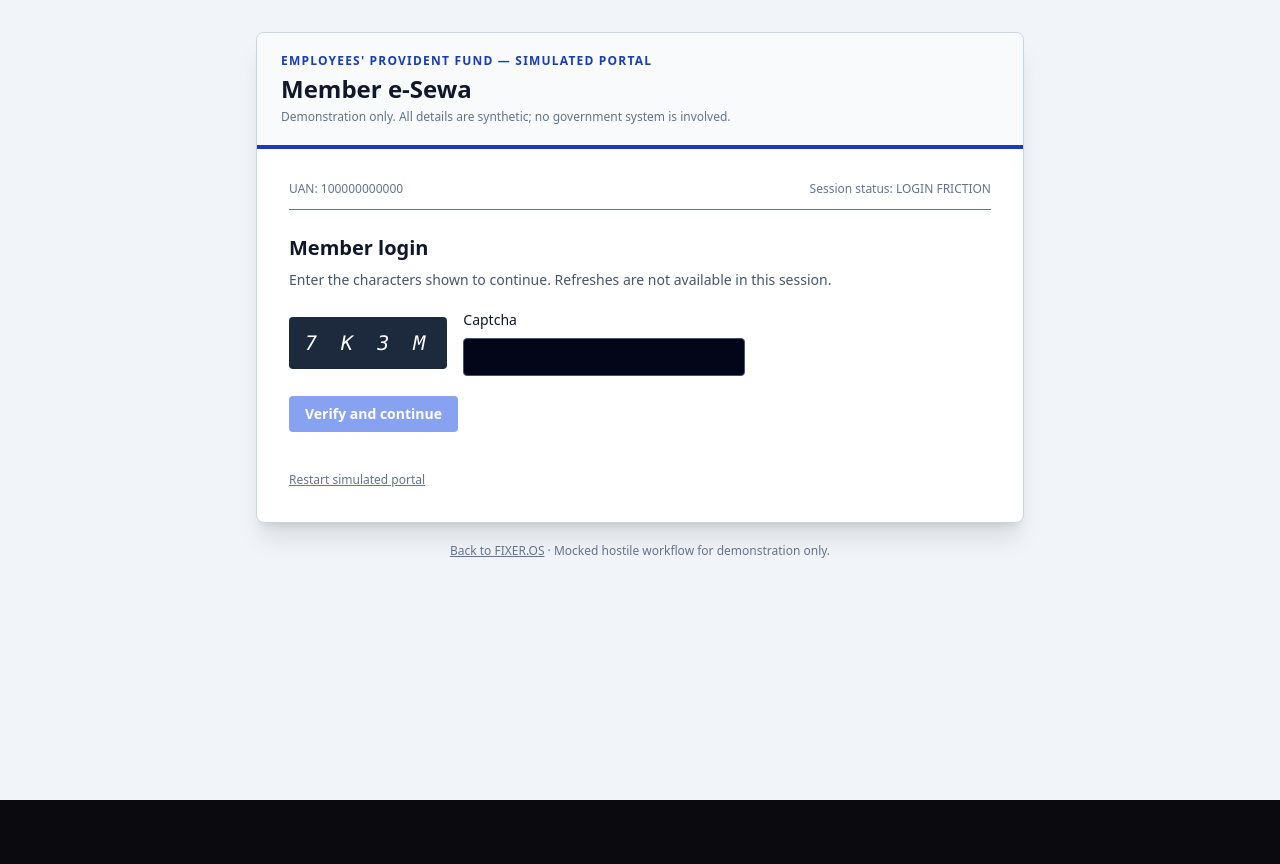
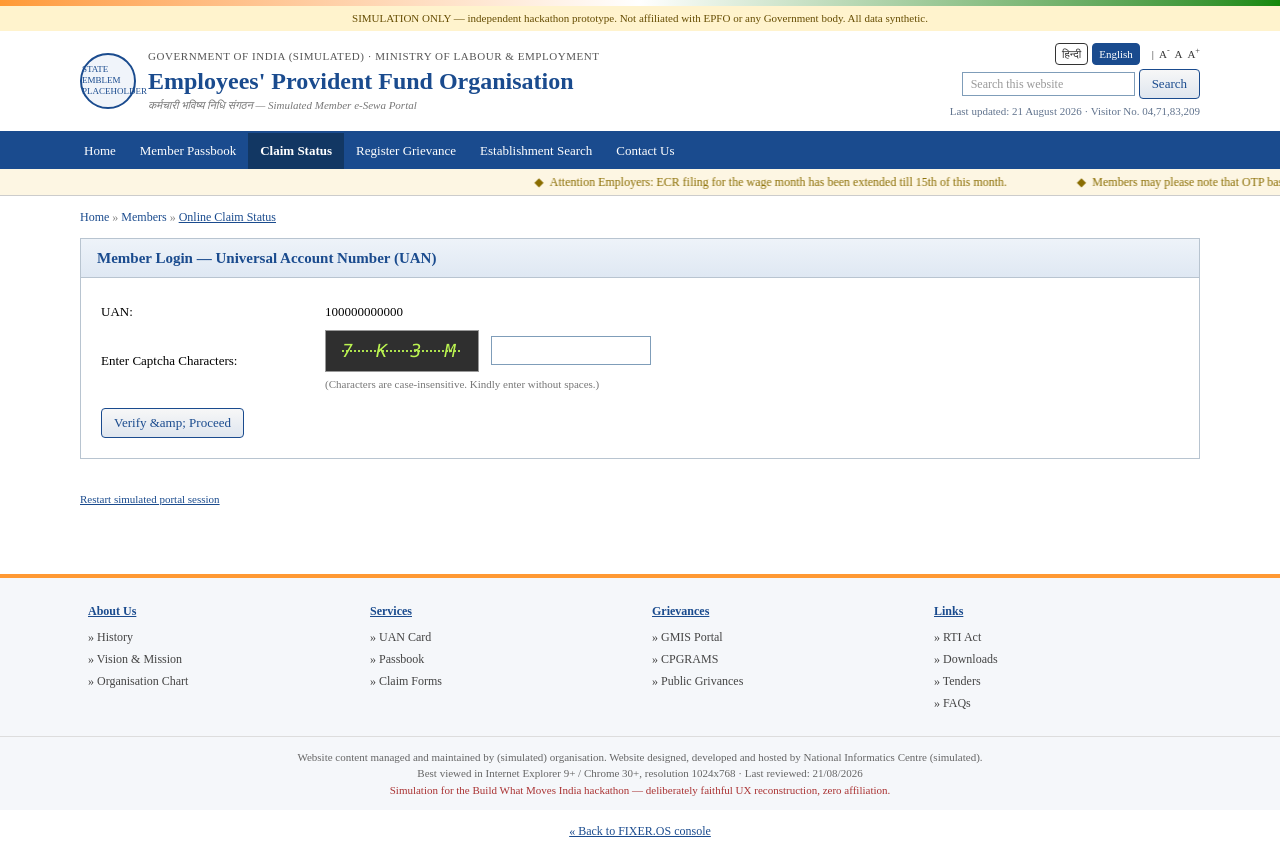
Before and after one commit to crazyhrzero8/fixer-os, a Next.js app: page /portal in a window 1280 px wide. Before the commit the page ends 800 px from the top, so only its background shows below. Built offline with nearby package versions, Linux system fonts and the light colour scheme.

Commit message:
feat: authentic GoI-style portal skin — tricolor strip, serif typography, marquee, breadcrumbs, sarkari footer; simulation labels preserved

```diff
--- a/app/portal/page.tsx
+++ b/app/portal/page.tsx
@@ -4,7 +4,12 @@ import Link from "next/link";
 import { useState } from "react";
 import { initialPortalSnapshot, portalCitizen, PORTAL_STATES, PROCESSING_DAYS, type PortalAction, type PortalSnapshot } from "@/lib/portalFsm";
 
-const inputClass = "mt-2 w-full rounded border border-slate-600 bg-slate-950 px-3 py-2 text-sm text-slate-200";
+const NAV = ["Home", "Member Passbook", "Claim Status", "Register Grievance", "Establishment Search", "Contact Us"];
+const MARQUEE_ITEMS = [
+  "Attention Employers: ECR filing for the wage month has been extended till 15th of this month.",
+  "Members may please note that OTP based authentication is mandatory for availing online services.",
+  "This site is best viewed in 1024x768 resolution in Internet Explorer 9.0 or above.",
+];
 
 export default function Portal() {
   const [snapshot, setSnapshot] = useState<PortalSnapshot>(initialPortalSnapshot);
@@ -24,45 +29,157 @@ export default function Portal() {
     finally { setBusy(false); }
   }
 
-  const Button = ({ action, children, disabled = false }: { action: PortalAction; children: React.ReactNode; disabled?: boolean }) => (
-    <button onClick={() => dispatch(action)} disabled={busy || disabled} className="rounded bg-blue-700 px-4 py-2 text-sm font-semibold text-white hover:bg-blue-600 disabled:cursor-not-allowed disabled:opacity-50">
-      {busy ? "Processing…" : children}
-    </button>
-  );
+  const btn = "cursor-pointer rounded-sm border border-[#1a4b8e] bg-gradient-to-b from-[#f7f7f7] to-[#dfe6ef] px-3 py-1 text-[13px] font-normal text-[#1a4b8e] hover:bg-[#e8eef7]";
+  const inputCls = "mt-1 w-full border border-[#7f9db9] bg-white px-2 py-1 text-[13px] text-black outline-none focus:border-[#1a4b8e]";
+  const th = "border border-[#b8c4d0] bg-[#dbe5f1] px-3 py-1.5 text-left text-[12px] font-bold uppercase tracking-wide";
 
-  return <main className="min-h-screen bg-slate-100 px-4 py-8 text-slate-900 sm:px-8">
-    <div className="mx-auto max-w-3xl overflow-hidden rounded-lg border border-slate-300 bg-white shadow-xl">
-      <header className="border-b-4 border-blue-800 bg-slate-50 px-6 py-5">
-        <p className="text-xs font-bold tracking-widest text-blue-800 uppercase">Employees&apos; Provident Fund — simulated portal</p>
-        <h1 className="mt-1 text-2xl font-bold">Member e-Sewa</h1>
-        <p className="mt-1 text-xs text-slate-500">Demonstration only. All details are synthetic; no government system is involved.</p>
-      </header>
-      <section className="p-6 sm:p-8">
-        <div className="mb-6 flex items-center justify-between border-b pb-3 text-xs text-slate-500"><span>UAN: {portalCitizen.uan}</span><span>Session status: {snapshot.state.replaceAll("_", " ")}</span></div>
-        {error && <p className="mb-4 rounded border border-red-300 bg-red-50 p-3 text-sm text-red-800">{error}</p>}
-        {snapshot.state === PORTAL_STATES.LOGIN_FRICTION && <section>
-          <h2 className="text-xl font-semibold">Member login</h2><p className="mt-2 text-sm text-slate-600">Enter the characters shown to continue. Refreshes are not available in this session.</p>
-          <div className="mt-5 flex items-center gap-4"><span className="select-none rounded bg-slate-800 px-4 py-3 font-mono text-xl italic tracking-[0.3em] text-white">7 K 3 M</span><label className="text-sm">Captcha<input value={captcha} onChange={(e) => setCaptcha(e.target.value)} className={inputClass} aria-label="Captcha" /></label></div>
-          <div className="mt-5"><Button action="VERIFY_CAPTCHA" disabled={captcha.trim().toUpperCase() !== "7K3M"}>Verify and continue</Button></div>
-        </section>}
-        {snapshot.state === PORTAL_STATES.CLAIM_FORM && <section>
-          <h2 className="text-xl font-semibold">PF advance claim</h2><p className="mt-2 text-sm text-slate-600">Member: {portalCitizen.nameAsPerAadhaar} · Service: {portalCitizen.serviceYears} years</p>
-          <div className="mt-5 grid gap-3 rounded bg-slate-50 p-4 text-sm"><p>Claim type: <b>Advance against PF balance</b></p><p>Purpose: <b>Medical treatment</b></p><p>Bank IFSC: <b>{portalCitizen.bankIfsc}</b></p></div><div className="mt-5"><Button action="SUBMIT_ADVANCE_CLAIM">Submit claim</Button></div>
-        </section>}
-        {snapshot.state === PORTAL_STATES.UNDER_PROCESS && <section>
-          <h2 className="text-xl font-semibold">Claim status</h2><div className="mt-5 rounded border-l-4 border-amber-500 bg-amber-50 p-4"><p className="font-semibold text-amber-900">Under Process</p><p className="mt-1 text-sm text-amber-800">Your request is being processed. Please do not submit another claim.</p></div>
-          <p className="mt-5 text-sm text-slate-600">Simulated day {snapshot.simulatedDays} of {PROCESSING_DAYS}. The portal gives no further explanation.</p><div className="mt-5"><Button action="ADVANCE_DAY">Wait one simulated day</Button></div>
-        </section>}
-        {snapshot.state === PORTAL_STATES.REJECTED && <section>
-          <h2 className="text-xl font-semibold">Claim status</h2><div className="mt-5 rounded border-l-4 border-red-600 bg-red-50 p-4"><p className="font-semibold text-red-900">Rejected</p><p className="mt-2 text-sm font-medium text-red-900">Reason: Name on requested member ID and Primary UAN does not match</p></div>
-          <div className="mt-5 rounded bg-slate-100 p-4 text-sm"><p className="font-semibold">Independent synthetic record</p><p className="mt-2">Requested member ID: <b>{portalCitizen.nameAsPerEmployer}</b></p><p>Primary UAN: <b>{portalCitizen.nameAsPerAadhaar}</b></p><p className="mt-2 text-emerald-700">Records match. The stated rejection is false.</p></div><div className="mt-5"><Button action="OPEN_GRIEVANCE">File a grievance</Button></div>
-        </section>}
-        {snapshot.state === PORTAL_STATES.GRIEVANCE_FORM && <section><h2 className="text-xl font-semibold">Register grievance</h2><p className="mt-2 text-sm text-slate-600">Enter the claim tracking ID supplied in your rejection notice.</p><label className="mt-5 block text-sm">Tracking ID<input value={trackingId} onChange={(e) => setTrackingId(e.target.value)} placeholder="e.g. PF-2026-001" className={inputClass} /></label><div className="mt-5"><Button action="SUBMIT_GRIEVANCE" disabled={!trackingId.trim()}>Submit grievance</Button></div></section>}
-        {snapshot.state === PORTAL_STATES.GRIEVANCE_INVALID_TRACKING && <section><h2 className="text-xl font-semibold">Register grievance</h2><div className="mt-5 rounded border border-red-300 bg-red-50 p-4 text-red-900"><p className="font-semibold">Invalid tracking ID</p><p className="mt-1 text-sm">The tracking ID cannot be verified. Please try again later.</p></div><div className="mt-5"><Button action="OPEN_GRIEVANCE">Try another grievance</Button></div></section>}
-        {snapshot.state === PORTAL_STATES.GRIEVANCE_LOCKED_OUT && <section><h2 className="text-xl font-semibold">Grievance unavailable</h2><div className="mt-5 rounded border-l-4 border-red-600 bg-red-50 p-4"><p className="font-semibold text-red-900">Next grievance allowed in 30 days</p><p className="mt-1 text-sm text-red-800">A grievance attempt has already been recorded for this claim.</p></div></section>}
-        <button className="mt-10 text-xs text-slate-500 underline" onClick={() => dispatch("RESET")}>Restart simulated portal</button>
-      </section>
+  return <div className="min-h-screen bg-white font-serif text-black" style={{ fontFamily: "'Times New Roman', 'Noto Serif', serif" }}>
+    <div className="h-1.5 w-full bg-gradient-to-r from-[#FF9933] via-white to-[#138808]" />
+    <div className="bg-[#fff3cd] px-4 py-1 text-center text-[11px] text-[#664d03]">
+      SIMULATION ONLY — independent hackathon prototype. Not affiliated with EPFO or any Government body. All data synthetic.
     </div>
-    <p className="mx-auto mt-5 max-w-3xl text-center text-xs text-slate-500"><Link href="/" className="underline">Back to FIXER.OS</Link> · Mocked hostile workflow for demonstration only.</p>
-  </main>;
+
+    <header className="border-b-2 border-[#1a4b8e] bg-white">
+      <div className="mx-auto flex max-w-6xl flex-wrap items-center justify-between gap-3 px-4 py-3">
+        <div className="flex items-center gap-3">
+          <div className="grid h-14 w-14 place-items-center rounded-full border-2 border-[#1a4b8e] bg-[#f0f4fa] text-[9px] leading-tight text-[#1a4b8e]">STATE<br />EMBLEM<br />PLACEHOLDER</div>
+          <div>
+            <p className="text-[11px] uppercase tracking-wider text-[#555]">Government of India (Simulated) · Ministry of Labour &amp; Employment</p>
+            <h1 className="text-xl font-bold text-[#1a4b8e] sm:text-2xl">Employees&apos; Provident Fund Organisation</h1>
+            <p className="text-[11px] italic text-[#777]">कर्मचारी भविष्य निधि संगठन — Simulated Member e-Sewa Portal</p>
+          </div>
+        </div>
+        <div className="flex flex-col items-end gap-1 text-[11px] text-[#333]">
+          <div className="flex items-center gap-1"><span className="rounded border px-1.5 py-0.5 hover:bg-gray-100">हिन्दी</span><span className="rounded border border-[#1a4b8e] bg-[#1a4b8e] px-1.5 py-0.5 text-white">English</span><span className="ml-2">|&nbsp; A<sup>-</sup>&nbsp; A&nbsp; A<sup>+</sup></span></div>
+          <div className="flex items-center gap-1"><input className="border border-[#7f9db9] px-2 py-0.5 text-[12px]" placeholder="Search this website" /><button className={btn} type="button">Search</button></div>
+          <span className="text-slate-500">Last updated: 21 August 2026 · Visitor No. 04,71,83,209</span>
+        </div>
+      </div>
+    </header>
+
+    <nav className="bg-[#1a4b8e] text-white">
+      <ul className="mx-auto flex max-w-6xl flex-wrap px-2 text-[13px]">
+        {NAV.map((item, i) => <li key={item} className={`px-3 py-2 ${i === 2 ? "bg-[#123763] font-bold" : ""} cursor-pointer hover:bg-[#123763]`}>{item}</li>)}
+      </ul>
+    </nav>
+
+    <div className="overflow-hidden border-b border-[#ccc] bg-[#fdf6e3] py-1 text-[12px] text-[#8a6d00]">
+      <div className="whitespace-nowrap will-change-transform" style={{ animation: "govmarquee 28s linear infinite" }}>
+        {MARQUEE_ITEMS.map((m) => <span className="mr-16">&nbsp;&nbsp;◆&nbsp;&nbsp;{m}</span>)}
+      </div>
+      <style jsx>{`@keyframes govmarquee { from { transform: translateX(100vw); } to { transform: translateX(-200vw); } }`}</style>
+    </div>
+
+    <div className="mx-auto max-w-6xl px-4 py-3 text-[12px] text-[#1a4b8e]">
+      Home <span className="text-[#888]">»</span> Members <span className="text-[#888]">»</span> <u>Online Claim Status</u>
+    </div>
+
+    <main className="mx-auto max-w-6xl px-4 pb-10">
+      {error && <p className="mb-4 border-l-4 border-red-700 bg-red-50 p-3 text-[13px] text-red-900">{error}</p>}
+
+      {snapshot.state === PORTAL_STATES.LOGIN_FRICTION && <section className="border border-[#b8c4d0]">
+        <div className="border-b border-[#b8c4d0] bg-gradient-to-b from-[#eef3f9] to-[#dfe8f3] px-4 py-2 text-[15px] font-bold text-[#1a4b8e]">Member Login — Universal Account Number (UAN)</div>
+        <div className="p-5">
+          <table className="w-full max-w-xl text-[13px]"><tbody>
+            <tr><td className="py-1 pr-4 w-56">UAN:</td><td className="py-1">{portalCitizen.uan}</td></tr>
+            <tr><td className="py-1 pr-4">Enter Captcha Characters:</td><td className="py-1">
+              <div className="flex items-center gap-3">
+                <span className="select-none border border-[#999] bg-[#2f2f2f] px-4 py-1.5 font-mono text-lg italic tracking-[0.35em] text-lime-300" style={{ textDecoration: "line-through dotted" }}>7 K 3 M</span>
+                <input value={captcha} onChange={(e) => setCaptcha(e.target.value)} aria-label="Captcha" className="w-40 border border-[#7f9db9] px-2 py-1 text-[13px]" />
+              </div>
+              <p className="mt-1 text-[11px] text-[#777]">(Characters are case-insensitive. Kindly enter without spaces.)</p>
+            </td></tr>
+            <tr><td colSpan={2} className="pt-3"><button onClick={() => dispatch("VERIFY_CAPTCHA")} disabled={busy || captcha.trim().toUpperCase() !== "7K3M"} className={btn}>{busy ? "Verifying…" : "Verify &amp; Proceed"}</button></td></tr>
+          </tbody></table>
+        </div>
+      </section>}
+
+      {snapshot.state === PORTAL_STATES.CLAIM_FORM && <section className="border border-[#b8c4d0]">
+        <div className="border-b border-[#b8c4d0] bg-gradient-to-b from-[#eef3f9] to-[#dfe8f3] px-4 py-2 text-[15px] font-bold text-[#1a4b8e]">Form-31 : Advance from Provident Fund Account (Member Self-Service)</div>
+        <div className="p-5">
+          <table className="w-full max-w-2xl text-[13px]"><tbody>
+            <tr><td className="th w-64">Name of Member</td><td className="border border-[#b8c4d0] px-2 py-1">{portalCitizen.nameAsPerAadhaar}</td></tr>
+            <tr><td className="th">Service (as per records)</td><td className="border border-[#b8c4d0] px-2 py-1">{portalCitizen.serviceYears} years</td></tr>
+            <tr><td className="th">Purpose of Advance</td><td className="border border-[#b8c4d0] px-2 py-1">Medical Treatment — Illness of family member (Para 68-J)</td></tr>
+            <tr><td className="th">Bank Account (IFSC)</td><td className="border border-[#b8c4d0] px-2 py-1">{portalCitizen.bankIfsc}</td></tr>
+            <tr><td className="th">Amount Required</td><td className="border border-[#b8c4d0] px-2 py-1">₹ 50,000/- (Rupees Fifty Thousand only)</td></tr>
+          </tbody></table>
+          <label className="mt-4 block max-w-xl text-[12px]"><input type="checkbox" readOnly checked /> I hereby declare that the particulars furnished above are true and correct.</label>
+          <div className="mt-4"><button onClick={() => dispatch("SUBMIT_ADVANCE_CLAIM")} disabled={busy} className={btn}>{busy ? "Submitting…" : "Submit Claim Form-31"}</button></div>
+        </div>
+      </section>}
+
+      {snapshot.state === PORTAL_STATES.UNDER_PROCESS && <section className="border border-[#b8c4d0]">
+        <div className="border-b border-[#b8c4d0] bg-gradient-to-b from-[#eef3f9] to-[#dfe8f3] px-4 py-2 text-[15px] font-bold text-[#1a4b8e]">Online Claim Status — Tracking ID: PF/2026/A/0091847</div>
+        <div className="p-5">
+          <table className="w-full max-w-2xl text-[13px]"><thead><tr><th className={th}>Date</th><th className={th}>Event</th><th className={th}>Remarks</th></tr></thead><tbody>
+            <tr><td className="border px-2 py-1">Day 1</td><td className="border px-2 py-1">Claim Received</td><td className="border px-2 py-1">Under Process at Field Office</td></tr>
+            <tr><td className="border px-2 py-1">Day {snapshot.simulatedDays}</td><td className="border px-2 py-1">Status Check</td><td className="border px-2 py-1">Your request is under process. Please do not submit another claim.</td></tr>
+          </tbody></table>
+          <p className="mt-3 text-[12px] text-[#777]">Simulated day {snapshot.simulatedDays} of {PROCESSING_DAYS}. No further explanation is available on the portal. For grievances, kindly approach the concerned office.</p>
+          <div className="mt-4"><button onClick={() => dispatch("ADVANCE_DAY")} disabled={busy} className={btn}>{busy ? "Loading…" : "Check Again Tomorrow (advance simulated day)"}</button></div>
+        </div>
+      </section>}
+
+      {snapshot.state === PORTAL_STATES.REJECTED && <section className="border border-[#b8c4d0]">
+        <div className="border-b border-[#b8c4d0] bg-gradient-to-b from-[#eef3f9] to-[#dfe8f3] px-4 py-2 text-[15px] font-bold text-[#1a4b8e]">Online Claim Status — Tracking ID: PF/2026/A/0091847</div>
+        <div className="p-5">
+          <div className="max-w-2xl border-l-4 border-red-700 bg-red-50 p-3 text-[13px]"><b>Claim Rejected.</b><br />Reason: Name on requested Member ID and Primary UAN does not match. Kindly contact your employer for KYC updation.</div>
+          <table className="mt-4 w-full max-w-2xl text-[13px]"><thead><tr><th className={th}>Particulars</th><th className={th}>As per Office Record</th></tr></thead><tbody>
+            <tr><td className="border px-2 py-1">Requested Member ID Name</td><td className="border px-2 py-1">{portalCitizen.nameAsPerEmployer}</td></tr>
+            <tr><td className="border px-2 py-1">Primary UAN Name</td><td className="border px-2 py-1">{portalCitizen.nameAsPerAadhaar}</td></tr>
+            <tr><td className="border px-2 py-1">Comparison</td><td className="border px-2 py-1 font-bold text-green-800">IDENTICAL — the stated rejection reason is contradicted by the portal&apos;s own displayed record.</td></tr>
+          </tbody></table>
+          <p className="mt-2 text-[11px] text-[#777]">(This comparison table is rendered by the simulation to expose the contradiction. The real portal displays nothing.)</p>
+          <div className="mt-4"><button onClick={() => dispatch("OPEN_GRIEVANCE")} disabled={busy} className={btn}>{busy ? "Loading…" : "File Grievance Regarding This Rejection"}</button></div>
+        </div>
+      </section>}
+
+      {snapshot.state === PORTAL_STATES.GRIEVANCE_FORM && <section className="border border-[#b8c4d0]">
+        <div className="border-b border-[#b8c4d0] bg-gradient-to-b from-[#eef3f9] to-[#dfe8f3] px-4 py-2 text-[15px] font-bold text-[#1a4b8e]">Grievance Management System (GMIS) — Register New Grievance</div>
+        <div className="p-5 text-[13px]">
+          <p>Please enter the Claim Tracking ID exactly as supplied in your rejection notice:</p>
+          <input value={trackingId} onChange={(e) => setTrackingId(e.target.value)} placeholder="PF/2026/A/XXXXXXX" className={`${inputCls} mt-2 max-w-xs`} />
+          <p className="mt-2 text-[11px] text-[#777]">Note: Tracking ID is case-sensitive and must match departmental records. Improper entries will invalidate the grievance attempt.</p>
+          <div className="mt-4"><button onClick={() => dispatch("SUBMIT_GRIEVANCE")} disabled={busy || !trackingId.trim()} className={btn}>{busy ? "Submitting…" : "Submit Grievance"}</button></div>
+        </div>
+      </section>}
+
+      {snapshot.state === PORTAL_STATES.GRIEVANCE_INVALID_TRACKING && <section className="border border-[#b8c4d0]">
+        <div className="border-b border-[#b8c4d0] bg-gradient-to-b from-[#eef3f9] to-[#dfe8f3] px-4 py-2 text-[15px] font-bold text-[#1a4b8e]">Grievance Management System (GMIS)</div>
+        <div className="p-5 text-[13px]">
+          <div className="max-w-2xl border-l-4 border-red-700 bg-red-50 p-3"><b>Error: Invalid Tracking ID.</b><br />The tracking ID cannot be verified against departmental records. Please try again later.</div>
+          <p className="mt-3 text-[12px] text-[#777]">No grievance has been registered. One grievance attempt has been recorded against this claim.</p>
+          <div className="mt-4"><button onClick={() => dispatch("OPEN_GRIEVANCE")} disabled={busy} className={btn}>{busy ? "Loading…" : "Attempt Another Grievance"}</button></div>
+        </div>
+      </section>}
+
+      {snapshot.state === PORTAL_STATES.GRIEVANCE_LOCKED_OUT && <section className="border border-[#b8c4d0]">
+        <div className="border-b border-[#b8c4d0] bg-gradient-to-b from-[#eef3f9] to-[#dfe8f3] px-4 py-2 text-[15px] font-bold text-[#1a4b8e]">Grievance Management System (GMIS)</div>
+        <div className="p-5 text-[13px]">
+          <div className="max-w-2xl border-l-4 border-red-700 bg-red-50 p-3"><b>Grievance Unavailable.</b><br />Next grievance allowed in 30 days. A grievance attempt has already been recorded for this claim.</div>
+          <table className="mt-4 w-full max-w-2xl text-[13px]"><tbody>
+            <tr><td className="th w-72">Available Escalation Options</td><td className="border px-2 py-1">None displayed. Citizen may approach the Regional Office in person during working hours (Mon–Fri, 09:45–17:30).</td></tr>
+          </tbody></table>
+        </div>
+      </section>}
+
+      <button className="mt-8 text-[11px] text-[#1a4b8e] underline" onClick={() => dispatch("RESET")}>Restart simulated portal session</button>
+    </main>
+
+    <footer className="mt-6 border-t-4 border-[#FF9933] bg-[#f5f7fa]">
+      <div className="mx-auto grid max-w-6xl grid-cols-2 gap-6 p-6 text-[12px] text-[#444] sm:grid-cols-4">
+        {[["About Us", ["History", "Vision & Mission", "Organisation Chart"]], ["Services", ["UAN Card", "Passbook", "Claim Forms"]], ["Grievances", ["GMIS Portal", "CPGRAMS", "Public Grivances"]], ["Links", ["RTI Act", "Downloads", "Tenders", "FAQs"]]].map(([title, items]) => (
+          <div key={title as string}><p className="mb-2 font-bold text-[#1a4b8e] underline">{title as string}</p><ul className="space-y-1">{(items as string[]).map((it) => <li key={it} className="cursor-pointer hover:text-[#1a4b8e] hover:underline">» {it}</li>)}</ul></div>
+        ))}
+      </div>
+      <div className="border-t border-[#ddd] px-4 py-3 text-center text-[11px] text-[#666]">
+        Website content managed and maintained by (simulated) organisation. Website designed, developed and hosted by National Informatics Centre (simulated).<br />
+        Best viewed in Internet Explorer 9+ / Chrome 30+, resolution 1024x768 · Last reviewed: 21/08/2026<br />
+        <span className="text-[#a33]">Simulation for the Build What Moves India hackathon — deliberately faithful UX reconstruction, zero affiliation.</span>
+      </div>
+    </footer>
+
+    <Link href="/" className="block pb-6 pt-3 text-center text-[12px] text-[#1a4b8e] underline">« Back to FIXER.OS console</Link>
+  </div>;
 }
```
